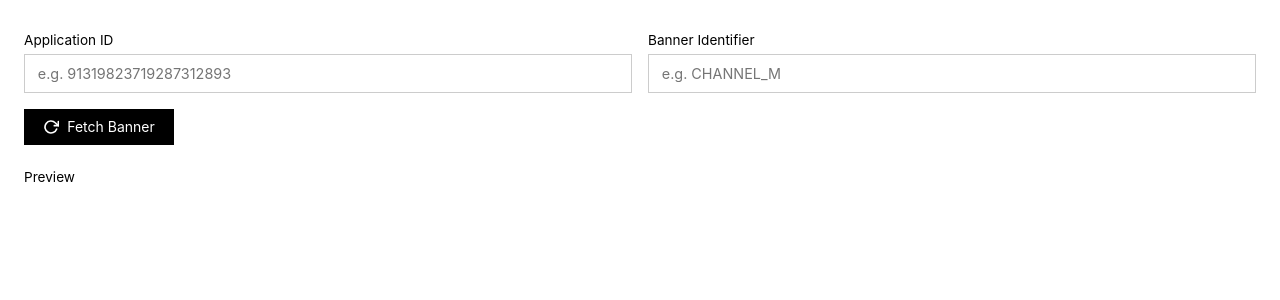
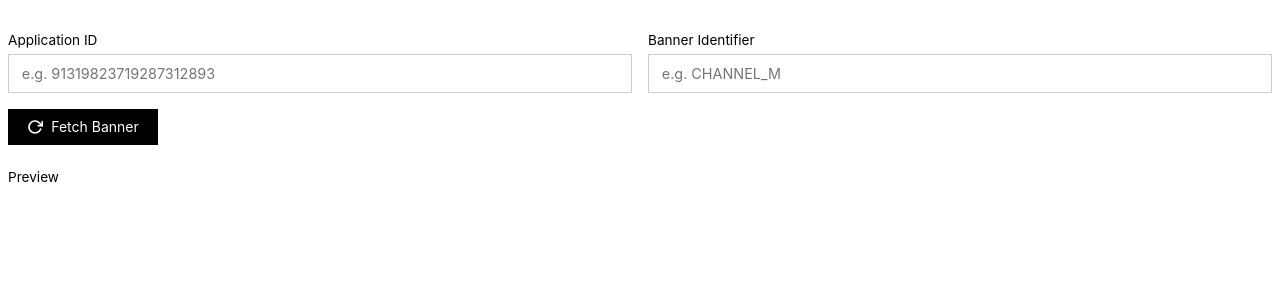
Before and after one commit to FAB-Builder/pagepilot-vanilla-react-app, a React (Vite) app: page / in a window 1280 px wide. Shown: the top 300 px of the page. Built offline with nearby package versions, Linux system fonts and the light colour scheme.

Commit message:
update padding for app component in index.css

```diff
--- a/src/index.css
+++ b/src/index.css
@@ -19,7 +19,7 @@ body {
 .app {
   min-height: 100vh;
   background: #fff;
-  padding: 2rem 1.5rem;
+  padding: 2rem 0.5rem;
 }
 
 .page-wrapper {
```
